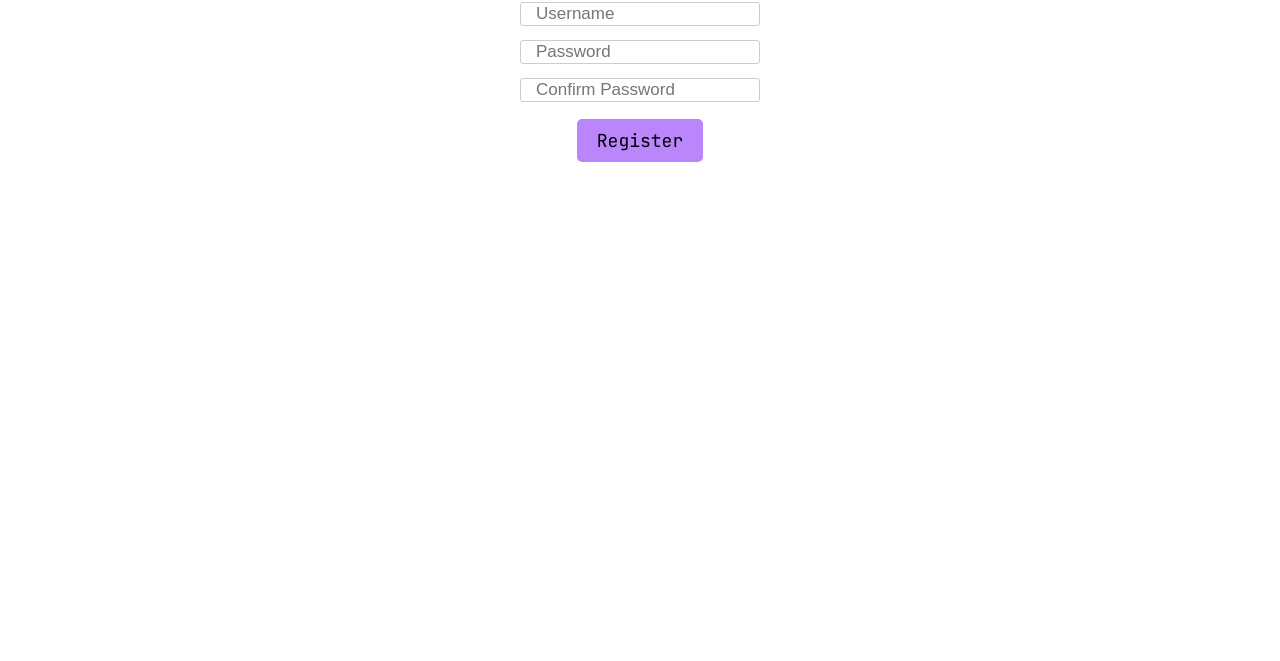
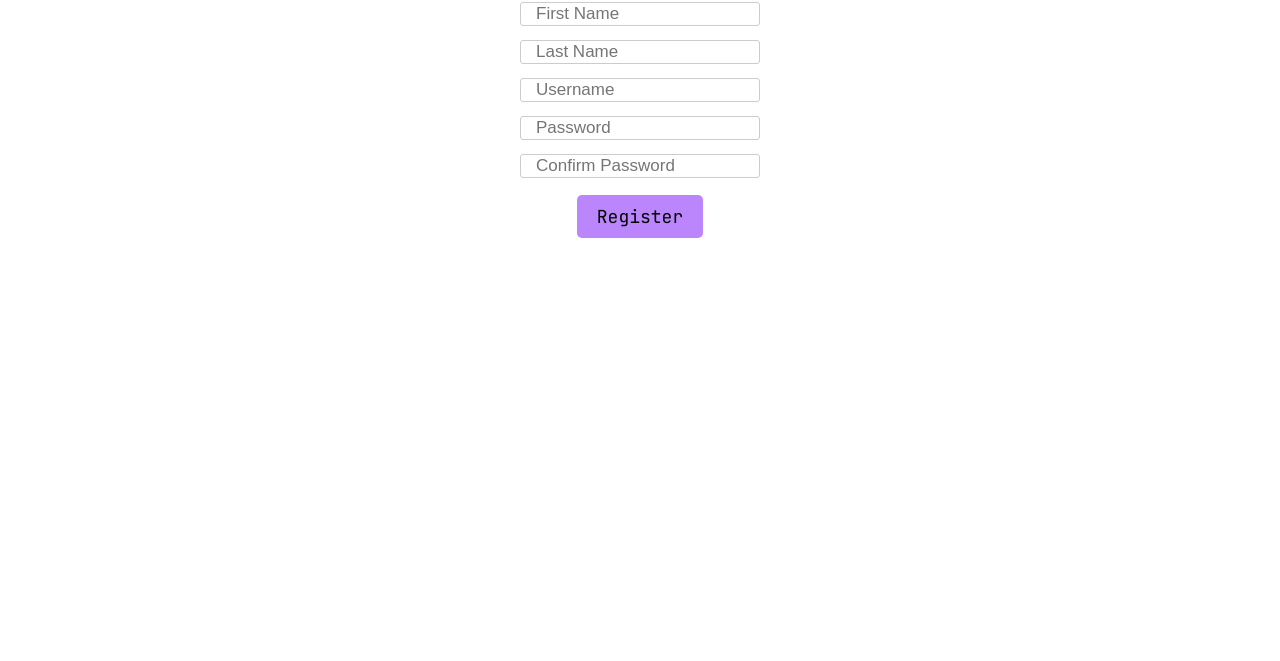
Before and after one commit to girlwhodrawsandstuff/day-planner, a plain HTML site: page templates/register.html in a window 1280 px wide. Shown: the part 139-800 px from the top of the page. Drawn offline with Linux system fonts and the light colour scheme.

Commit message:
feat: add first name and last name during registration for user

```diff
--- a/templates/register.html
+++ b/templates/register.html
@@ -22,6 +22,28 @@
       <div class="page-header">Register</div>
 
       <form class="register-form" action="/register" method="post">
+        <!-- first name -->
+        <div class="form-input">
+          <input
+            type="text"
+            id="name"
+            name="first_name"
+            placeholder="First Name"
+            autocomplete="off"
+            autofocus
+          />
+        </div>
+        <!-- last name -->
+        <div class="form-input">
+          <input
+            type="text"
+            id="name"
+            name="last_name"
+            placeholder="Last Name"
+            autocomplete="off"
+            autofocus
+          />
+        </div>
         <!-- username -->
         <div class="form-input">
           <input
```
Also changed, not shown: 1 other file.
